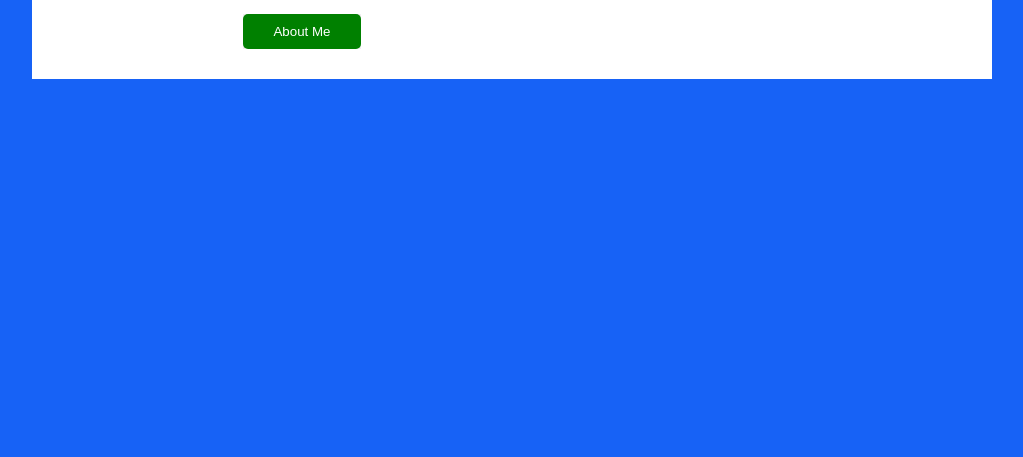
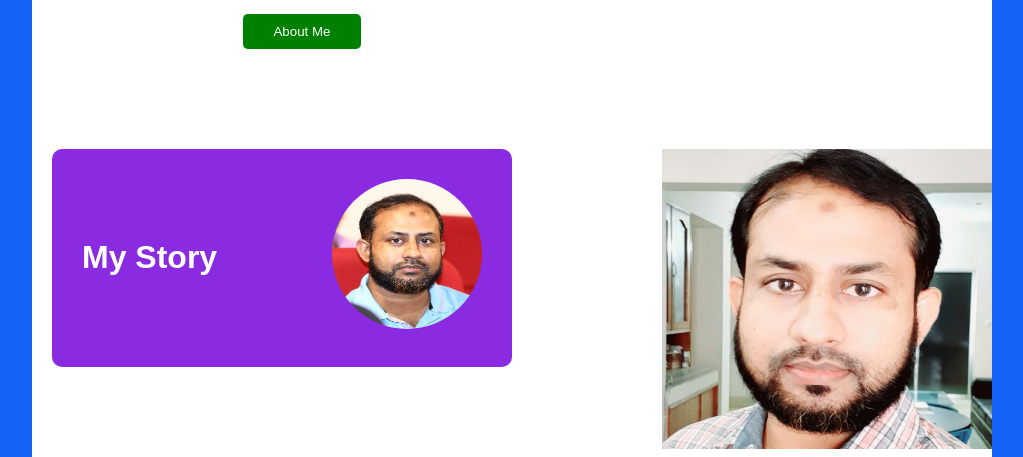
Before and after one commit to freelancer-robiul/freelancer-robiul.github.io, a plain HTML site: page index.html in a window 1280 px wide. Shown: the part 603-1060 px from the top of the page, without its empty margins (128-1151 px from the left). Before the commit the page ends 800 px from the top, so only its background shows below. Drawn offline with Linux system fonts and the light colour scheme.

Commit message:
section-2 added

```diff
--- a/index.html
+++ b/index.html
@@ -70,6 +70,29 @@
             </div>
 
         </div>
+
+        <!-------------------------------Section - 2 ------------------------->
+
+        <div class="section-2">
+            <div class="my-story">
+                <div class="flex-area">
+                    <div class="story-text">
+                        <h1>My Story</h1>
+                    </div>
+
+                    <div class="my-img">
+                        <img src="images/my-img.png" alt="">
+                    </div>
+                </div>
+            </div>
+
+            <div class="my-photo">
+                <img src="images/Robi.jpeg" alt="">
+            </div>
+
+        </div>
+
+
     </div>
 </body>
 </html>
--- a/style.css
+++ b/style.css
@@ -22,7 +22,9 @@ body {
 
 /* ============= Header Section ===============*/
 
-.header-section{}
+.header-section{
+    padding-bottom: 70px;
+}
 
 .header-logo-menu{
     display: flex;
@@ -175,3 +177,39 @@ button.about-me{
 .about-me a:hover{
     background-color: red;
 }
+
+/*=========================== Section-2 =========================*/
+
+.section-2{
+    display: flex;
+    justify-content: space-between;
+}
+
+.my-story{
+    width: 50%;
+}
+
+.flex-area{
+    display: flex;
+    justify-content: space-between;
+    align-items: center;
+    background-color: blueviolet;
+    padding: 30px;
+    margin-left: 20px;
+    border-radius: 10px;
+    color: white;
+}
+
+.my-img img{
+    width: 150px;
+    height: 150px;
+    border-radius: 50%;
+}
+
+
+
+.my-photo img{
+    width: 330px;
+    height: 300px;
+
+}
```
Also changed, not shown: images/my-img.png (added).
